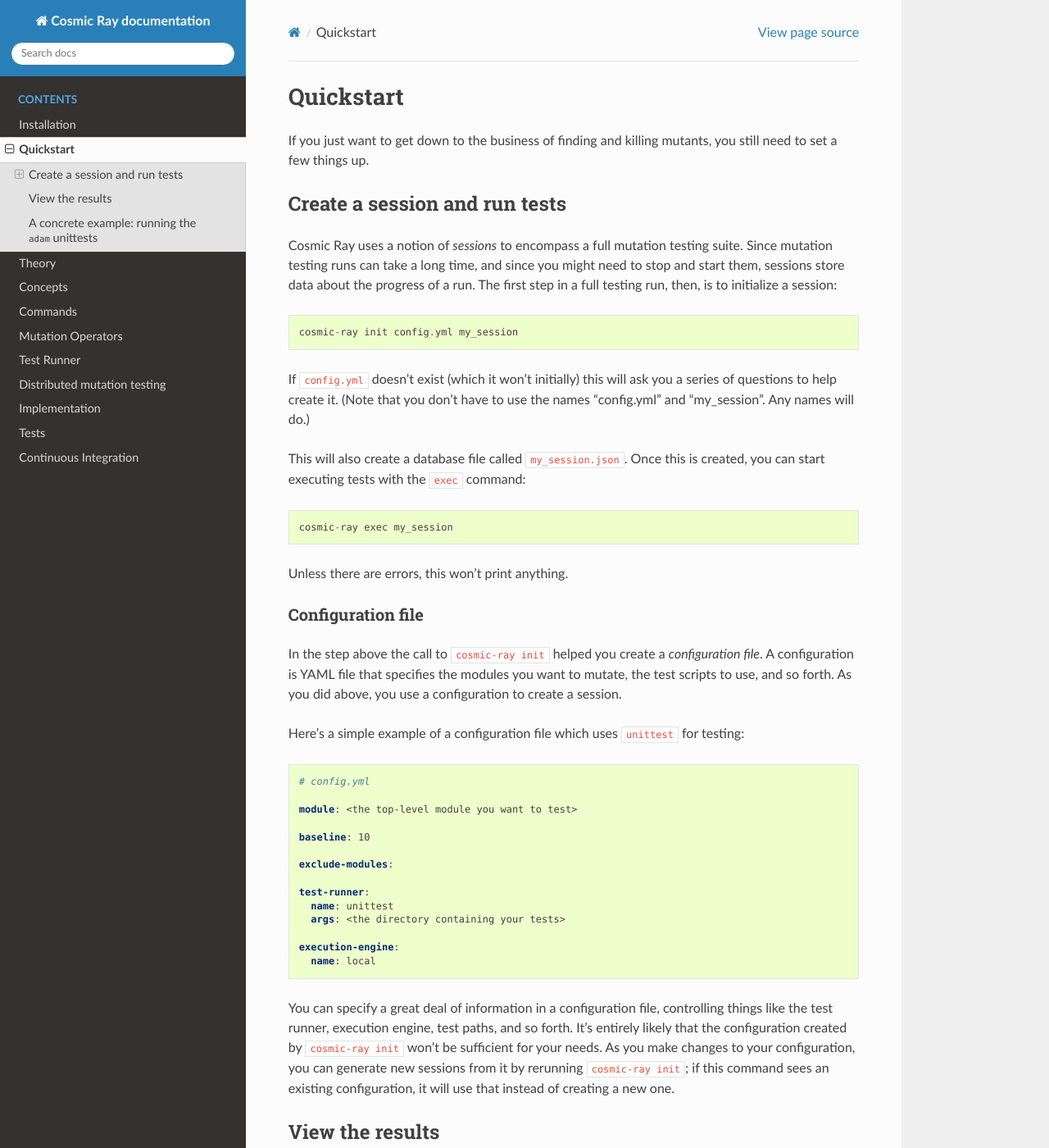
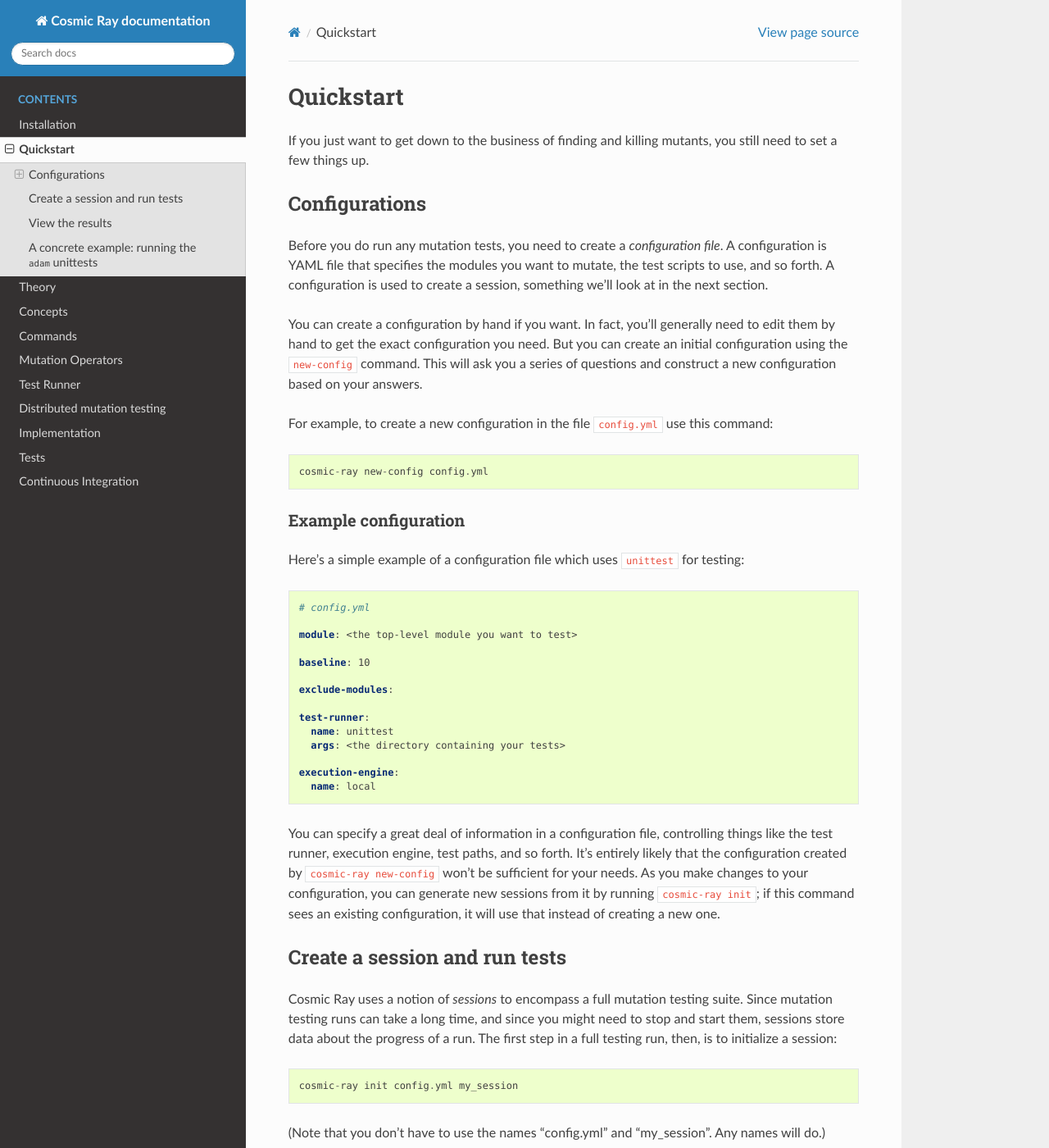
Before and after one commit to sixty-north/cosmic-ray, a Sphinx documentation site: the page built from docs/quickstart.rst, in a window 1280 px wide and 1400 px high. Shown: the whole window at 82% size. Built offline with Sphinx 7.4.7 and the Read the Docs theme 2.0.0, drawn with Linux system fonts in a browser that asks for light colours; some of the changed text lies outside the part shown.

Commit message:
Improved the new-config documentation.
In particular, the quickstart docs were out of date, and this had
led (understandably) to some confusion. Hopefully the docs are new a) correct
and b) complete enough for new users.

```diff
--- a/docs/commands.rst
+++ b/docs/commands.rst
@@ -17,6 +17,7 @@
 -  help
 -  `init <#init>`__
 -  load
+-  new-config
 -  operators
 -  `dump <#dump>`__
 -  run
--- a/docs/quickstart.rst
+++ b/docs/quickstart.rst
@@ -4,38 +4,27 @@
 If you just want to get down to the business of finding and killing
 mutants, you still need to set a few things up.
 
-Create a session and run tests
-------------------------------
+Configurations
+--------------
 
-Cosmic Ray uses a notion of *sessions* to encompass a full mutation testing
-suite. Since mutation testing runs can take a long time, and since you might
-need to stop and start them, sessions store data about the progress of a run.
-The first step in a full testing run, then, is to initialize a session:
+Before you do run any mutation tests, you need to create a *configuration file*.
+A configuration is YAML file that specifies the modules you want to mutate, the
+test scripts to use, and so forth. A configuration is used to create a session,
+something we'll look at in the next section.
 
-::
+You can create a configuration by hand if you want. In fact, you'll generally
+need to edit them by hand to get the exact configuration you need. But you can
+create an initial configuration using the ``new-config`` command. This will ask
+you a series of questions and construct a new configuration based on your
+answers.
 
-    cosmic-ray init config.yml my_session
+For example, to create a new configuration in the file ``config.yml`` use this
+command::
 
-If ``config.yml`` doesn't exist (which it won't initially) this will ask you a
-series of questions to help create it. (Note that you don't have to use the
-names "config.yml" and "my_session". Any names will do.)
+    cosmic-ray new-config config.yml
 
-This will also create a database file called ``my_session.json``. Once this is
-created, you can start executing tests with the ``exec`` command:
-
-::
-
-    cosmic-ray exec my_session
-
-Unless there are errors, this won't print anything.
-
-Configuration file
-~~~~~~~~~~~~~~~~~~
-
-In the step above the call to ``cosmic-ray init`` helped you create a
-*configuration file*. A configuration is YAML file that specifies the modules
-you want to mutate, the test scripts to use, and so forth. As you did above, you
-use a configuration to create a session.
+Example configuration
+~~~~~~~~~~~~~~~~~~~~~
 
 Here's a simple example of a configuration file which uses ``unittest`` for
 testing:
@@ -59,10 +48,34 @@
 
 You can specify a great deal of information in a configuration file, controlling
 things like the test runner, execution engine, test paths, and so forth. It's
-entirely likely that the configuration created by ``cosmic-ray init`` won't be
+entirely likely that the configuration created by ``cosmic-ray new-config`` won't be
 sufficient for your needs. As you make changes to your configuration, you can
-generate new sessions from it by rerunning ``cosmic-ray init``; if this command
+generate new sessions from it by running ``cosmic-ray init``; if this command
 sees an existing configuration, it will use that instead of creating a new one.
+
+Create a session and run tests
+------------------------------
+
+Cosmic Ray uses a notion of *sessions* to encompass a full mutation testing
+suite. Since mutation testing runs can take a long time, and since you might
+need to stop and start them, sessions store data about the progress of a run.
+The first step in a full testing run, then, is to initialize a session:
+
+::
+
+    cosmic-ray init config.yml my_session
+
+(Note that you don't have to use the names "config.yml" and "my_session". Any
+names will do.)
+
+This will also create a database file called ``my_session.json``. Once this is
+created, you can start executing tests with the ``exec`` command:
+
+::
+
+    cosmic-ray exec my_session
+
+Unless there are errors, this won't print anything.
 
 View the results
 ----------------
```
Also changed, not shown: docs/concepts.rst (+8 -12 lines).
